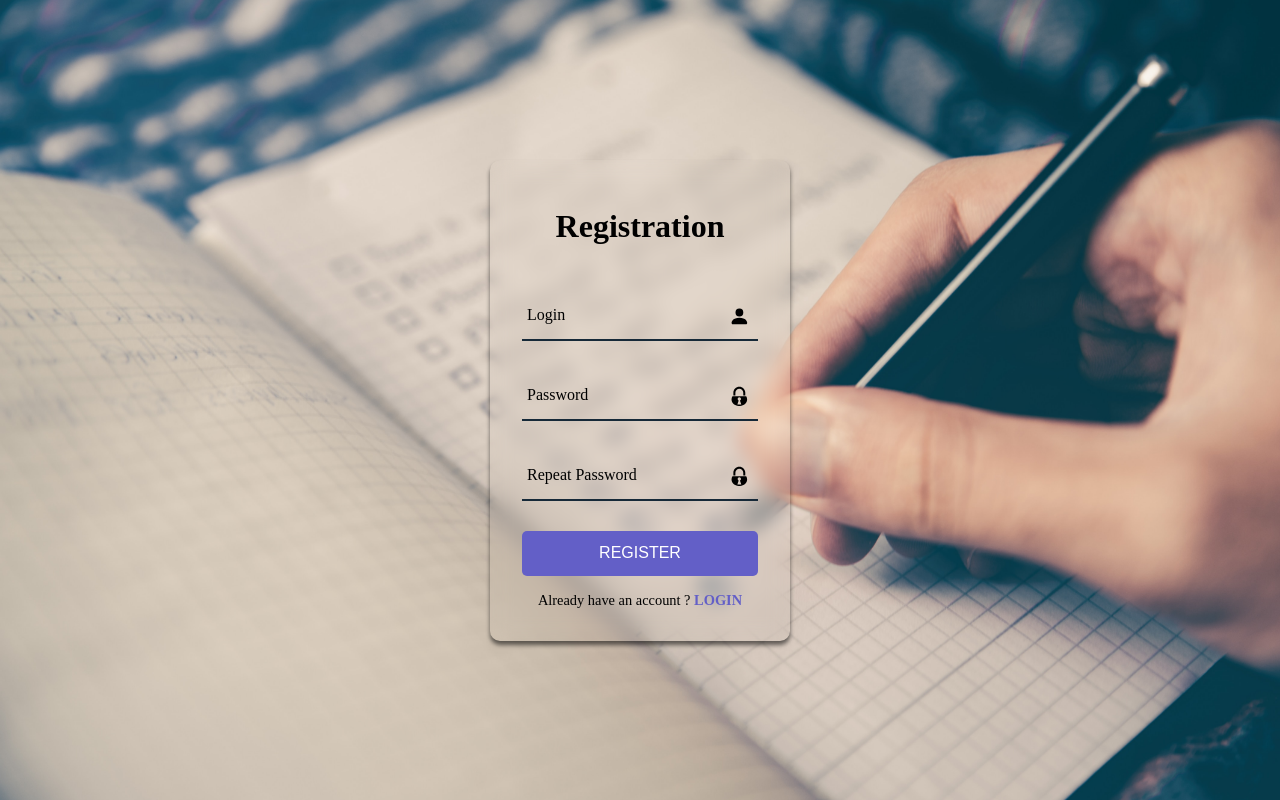
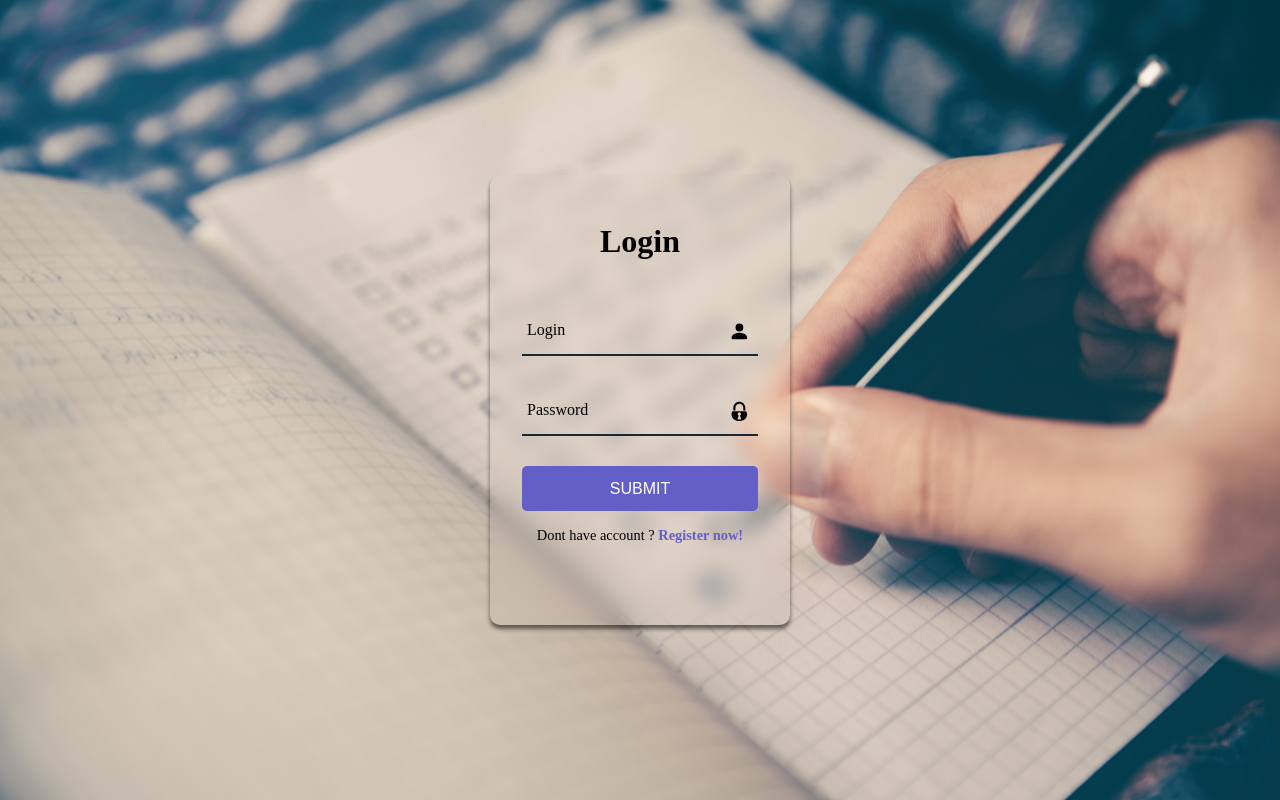
Before and after one commit to WhoYou3/advance-todolist, a React (Vite) app: page / in a window 1280 px wide. Built offline with nearby package versions, Linux system fonts and the light colour scheme.

Commit message:
Implemented switch between login and registration form

```diff
--- a/src/components/AccountForm/LoginForm.tsx
+++ b/src/components/AccountForm/LoginForm.tsx
@@ -1,8 +1,11 @@
 import * as P from "./parts";
 import { GiPadlock } from "react-icons/gi";
 import { BsFillPersonFill } from "react-icons/bs";
+interface Props {
+  kindOfFormHandler: () => void;
+}
 
-const LoginForm: React.FC = () => {
+const LoginForm: React.FC<Props> = ({ kindOfFormHandler }) => {
   return (
     <P.Wrapper>
       <h2>Login</h2>
@@ -19,7 +22,8 @@ const LoginForm: React.FC = () => {
         </P.InputBox>
         <button type="submit">SUBMIT</button>
         <p>
-          Dont have account ? <span>Register now!</span>
+          Dont have account ?{" "}
+          <span onClick={kindOfFormHandler}>Register now!</span>
         </p>
       </P.Form>
     </P.Wrapper>
--- a/src/components/AccountForm/RegisterForm.tsx
+++ b/src/components/AccountForm/RegisterForm.tsx
@@ -2,7 +2,11 @@ import * as P from "./parts";
 import { GiPadlock } from "react-icons/gi";
 import { BsFillPersonFill } from "react-icons/bs";
 
-const RegisterForm: React.FC = () => {
+interface Props {
+  kindOfFormHandler: () => void;
+}
+
+const RegisterForm: React.FC<Props> = ({ kindOfFormHandler }) => {
   return (
     <P.Wrapper>
       <h2>Registration</h2>
@@ -24,7 +28,8 @@ const RegisterForm: React.FC = () => {
         </P.InputBox>
         <button type="submit">REGISTER</button>
         <p>
-          Already have an account ? <span>LOGIN</span>
+          Already have an account ?{" "}
+          <span onClick={kindOfFormHandler}>LOGIN</span>
         </p>
       </P.Form>
     </P.Wrapper>
--- a/src/pages/Login.tsx
+++ b/src/pages/Login.tsx
@@ -1,10 +1,20 @@
 import { LoginForm, RegisterForm } from "../components";
 import styled from "styled-components";
 import backgroundImage from "../assets/background-login.jpg";
-const Login = () => {
+import { useState } from "react";
+const Login: React.FC = () => {
+  const [kindForm, setKindForm] = useState<boolean>(true);
+
+  const kindOfForm = () => {
+    setKindForm((prev) => !prev);
+  };
   return (
     <Background>
-      <RegisterForm />
+      {kindForm ? (
+        <LoginForm kindOfFormHandler={kindOfForm} />
+      ) : (
+        <RegisterForm kindOfFormHandler={kindOfForm} />
+      )}
     </Background>
   );
 };
```
